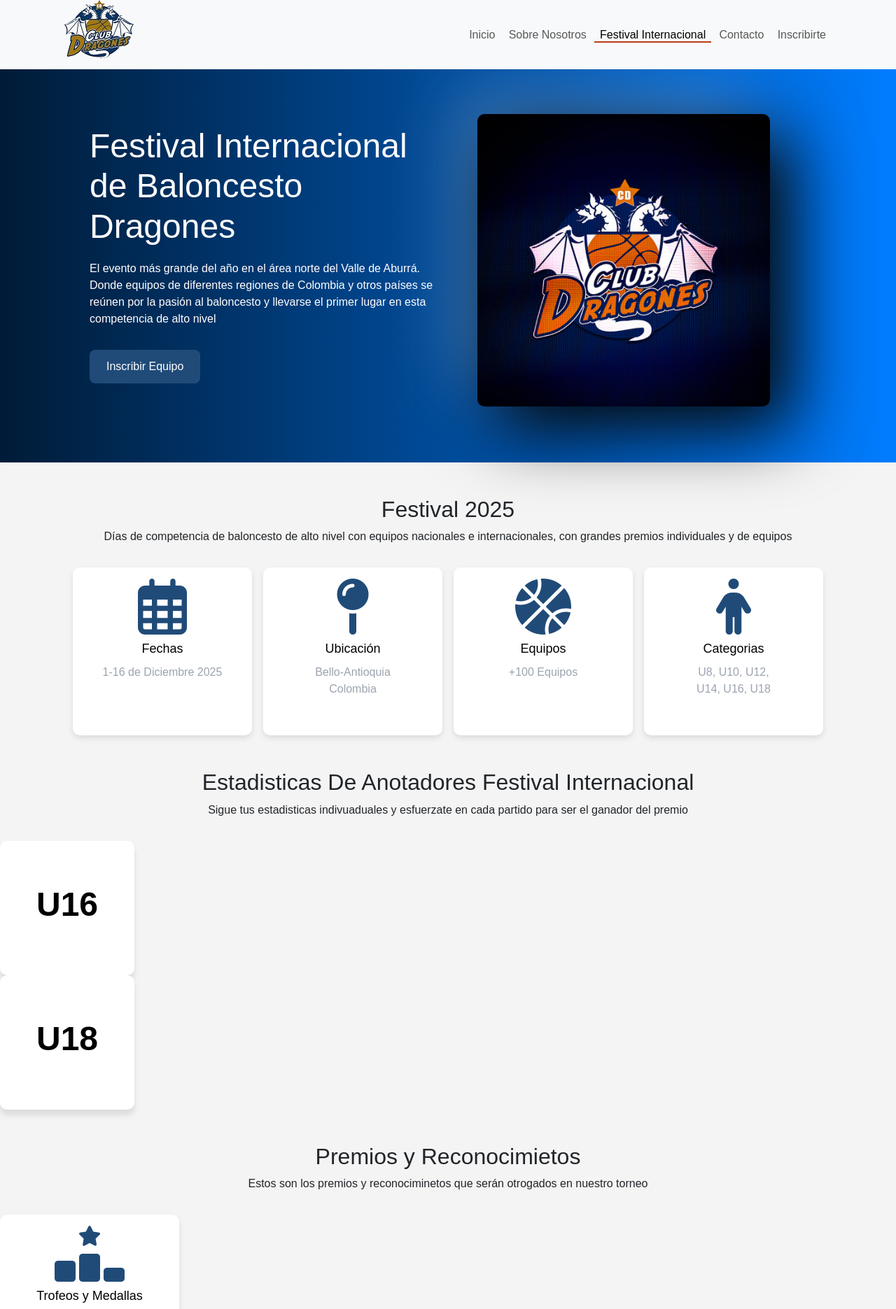
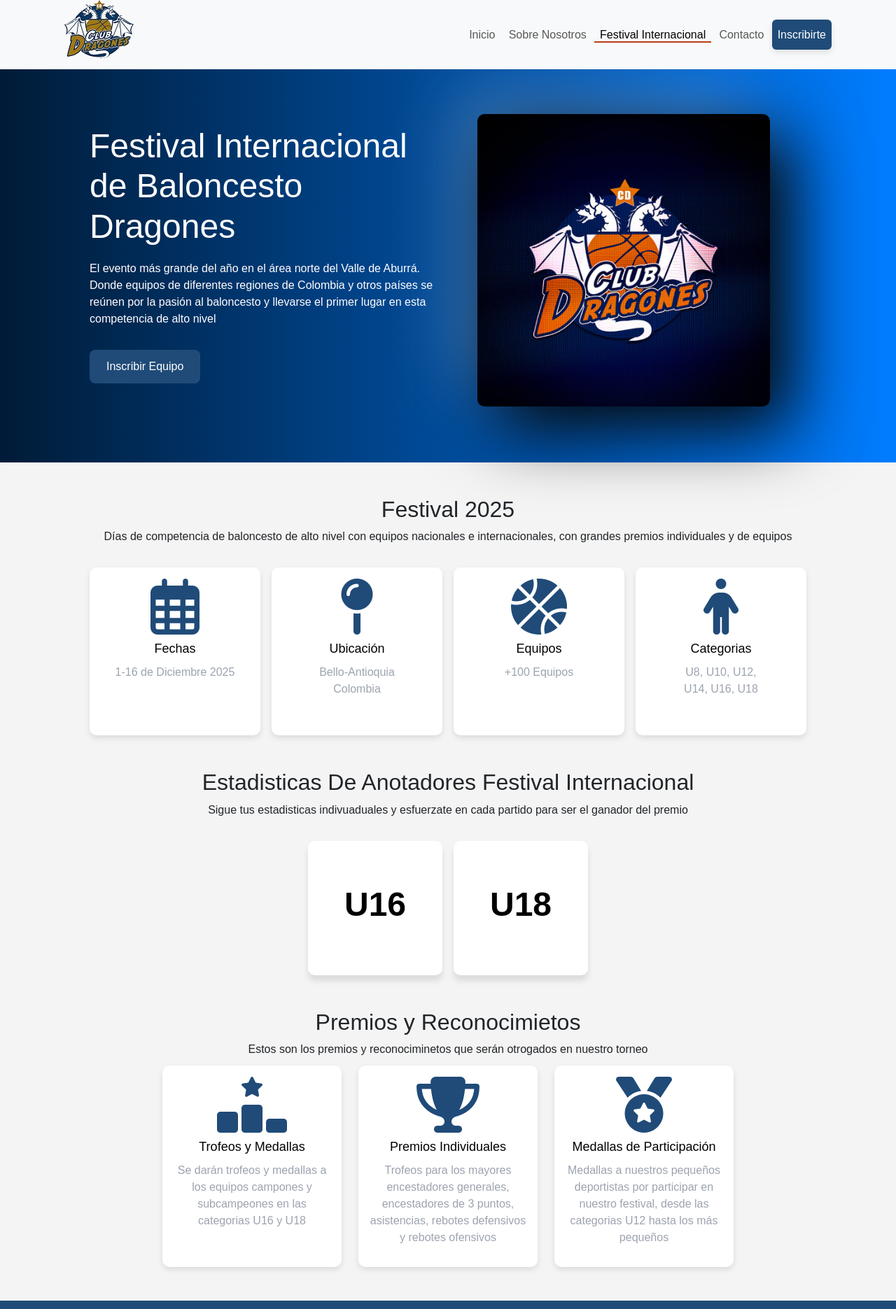
Before and after one commit to JuanHolguin12/web-club-dragones, a plain HTML site: page pages/festivalInternacional.html in a window 1280 px wide. Shown: the top 1871 px of the page at 70% size. Drawn offline with nearby package versions, Linux system fonts and the light colour scheme.

Commit message:
Responsive is added to Festival Internacional page

```diff
--- a/css/styles.css
+++ b/css/styles.css
@@ -145,10 +145,17 @@ section:not(:nth-child(1)) {
 
 /* .button-container :last-child:hover,
 .button-container :first-child:hover, */
+.btn{
+    background-color: var(--color-principal);
+    color: white;
+    box-shadow: 0 4px 8px rgba(0, 0, 0, 0.1);
+}
+
 .btn-fill:hover,
 .btn-outline:hover,
 .btn:hover {
     background-color: var(--color-secundario);
+    color: white;
     border-color: transparent;
     cursor: pointer;
     transition: background-color 0.3s ease;
@@ -192,8 +199,8 @@ h3 {
 /* seccion main sin imagen */
 .main-section {
     text-align: center;
-    padding: 3em 10%;
     color: white;
+    padding: 5% 10%;
     background: var(--gradiente);
 }
 
@@ -309,6 +316,9 @@ h3 {
     height: 15rem;
     text-align: center;
 }
+.rewards {
+    height: 18rem;
+}
 
 .card-icons .icon-value {
     display: inline-flex;
@@ -333,11 +343,9 @@ h3 {
     color: var(--text-opacity);
 }
 
-.text-bold{
 
-}
 .card-icons .icon {
-    font-size: 5em;
+    font-size: 80px;
     color: var(--color-principal);
     margin-bottom: 10px;
 }
@@ -376,7 +384,7 @@ h3 {
 
 /* Cards de Categorias */
 .category-cards-container {
-    gap: 5em;
+    gap: 1em;
     justify-content: center;
     margin-top: 2em;
 }
--- a/pages/festivalInternacional.html
+++ b/pages/festivalInternacional.html
@@ -74,7 +74,7 @@
                 <img src="../assets/JPG/logo.jpg" alt="Imagen Festival Internacional del Club Dragones de Baloncesto">
             </figure>
         </section>
-        <section>
+        <section class="info-section padding-sections">
             <div class="sub-header">
                 <h2>Festival 2025</h2>
                 <p>Días de competencia de baloncesto de alto nivel con equipos nacionales e internacionales, con grandes
@@ -104,11 +104,11 @@
             </div>
         </section>
         <section>
-            <header class="sub-header">
+            <header class="sub-header padding-sections">
                 <h2>Estadisticas De Anotadores Festival Internacional</h2>
                 <p>Sigue tus estadisticas indivuaduales y esfuerzate en cada partido para ser el ganador del premio</p>
             </header>
-            <div class="category-cards-container flex-row">
+            <div class="category-cards-container d-flex flex-wrap justify-content-center padding-sections">
                 <a href="#" class="category-card">
                     <h3>U16</h3>
                 </a>
@@ -118,23 +118,23 @@
             </div>
         </section>
         <section>
-            <div class="sub-header">
+            <div class="sub-header padding-sections">
                 <h2>Premios y Reconocimietos</h2>
                 <p>Estos son los premios y reconociminetos que serán otrogados en nuestro torneo</p>
             </div>
-            <div class="values-container flex-row">
-                <div class="card-icons">
+            <div class="rewards-container d-flex flex-wrap justify-content-center gap-4">
+                <div class="card-icons rewards">
                     <i class="fa-solid fa-ranking-star icon"></i>
                     <h3>Trofeos y Medallas</h3>
                     <p>Se darán trofeos y medallas a los equipos campones y subcampeones en las categorias U16 y U18</p>
                 </div>
-                <div class="card-icons">
+                <div class="card-icons rewards">
                     <i class="fa-solid fa-trophy icon"></i>
                     <h3>Premios Individuales</h3>
                     <p>Trofeos para los <span class="text-bold">mayores</span> encestadores generales, encestadores de 3
                         puntos, asistencias, rebotes defensivos y rebotes ofensivos</p>
                 </div>
-                <div class="card-icons">
+                <div class="card-icons rewards">
                     <i class="fa-solid fa-medal icon"></i>
                     <h3>Medallas de Participación</h3>
                     <p>Medallas a nuestros pequeños deportistas por participar en nuestro festival, desde las categorias
```
Also changed, not shown: pages/contacto.html (+1 -1 lines), pages/sobreNosotros.html (+3 -2 lines).
